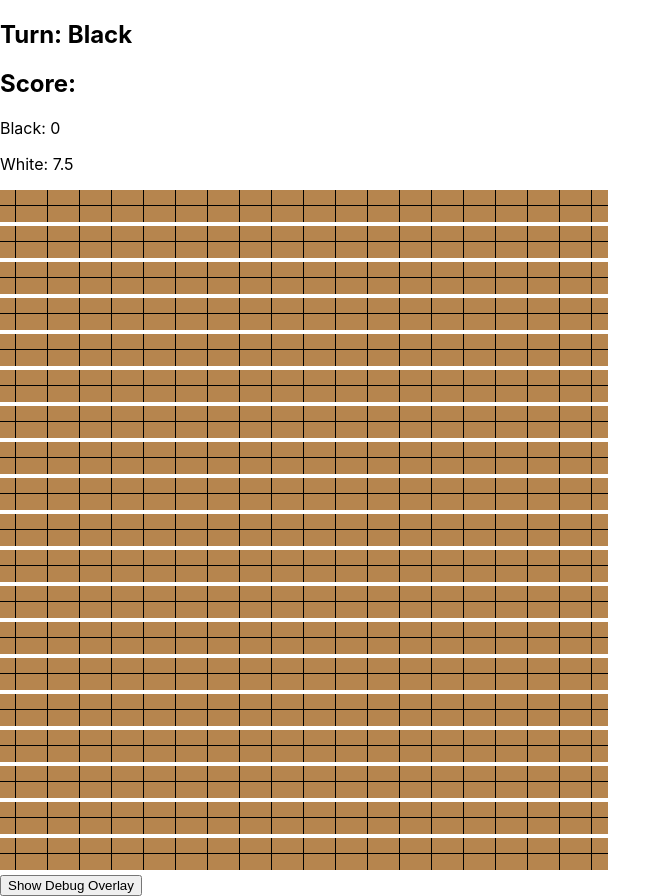
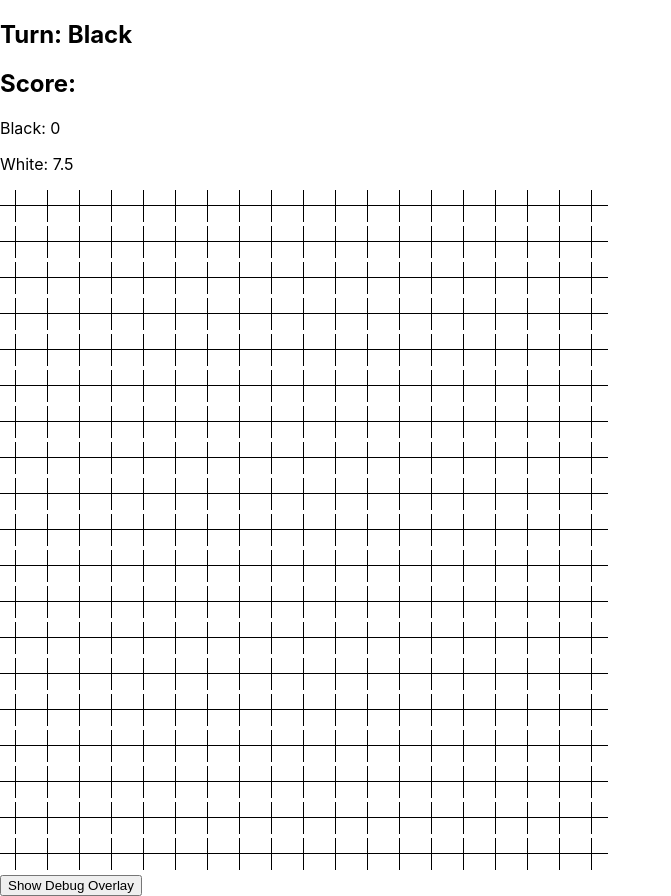
Before and after one commit to drew-ross/go-react, a React (Create React App) app: page / in a window 1280 px wide. Shown: the whole page, without its empty margins (0-671 px from the left). Built offline with nearby package versions, Linux system fonts and the light colour scheme.

Commit message:
Remove .Space background color, change rem to px

```diff
--- a/src/components/Space/Space.css
+++ b/src/components/Space/Space.css
@@ -1,11 +1,11 @@
 .Space {
   display: inline;
   position: relative;
-  width: 2rem;
-  height: 2rem;
+  width: 32px;
+  height: 32px;
   padding: 0;
   cursor: pointer;
-  background: rgb(182, 133, 78);
+  background: none;
   border: none;
 }
 
```
